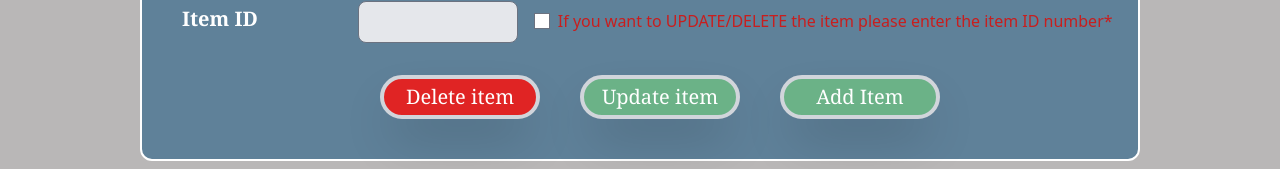
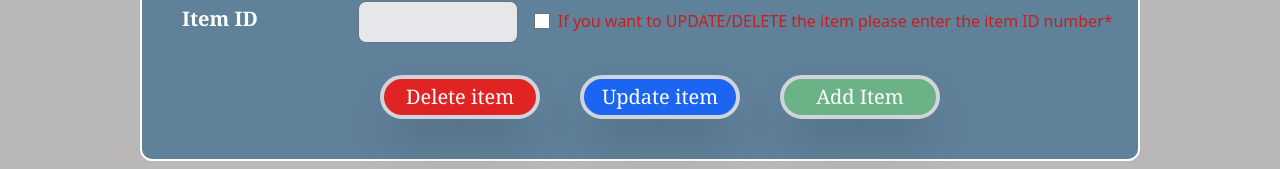
Before and after one commit to Dinuk1994/Clothify_FE, a React (Vite) app: page /admin in a window 1280 px wide. Shown: the part 694-863 px from the top of the page. Built offline with nearby package versions, Linux system fonts and the light colour scheme; a web font is replaced by a local one.

Commit message:
fixinf color in update button

```diff
--- a/src/assets/organism/AdminContainer.tsx
+++ b/src/assets/organism/AdminContainer.tsx
@@ -317,7 +317,7 @@ const AdminContainer = () => {
                             <div className='flex justify-between '>
                                 <div className='ml-10' ><RegBtn name='Delete item' makeDissable={!isChecked} className='rounded-3xl shadow-2xl w-40  text-xl border-4 border-gray-300 font-serif text-white bg-red-600 p-1 hover:bg-red-800' click={handleSubmit(deleteItem)}  /></div>
 
-                                <div className='ml-10'> <RegBtn name='Update item' makeDissable={!isChecked} className='rounded-3xl shadow-2xl w-40  text-xl border-4 border-gray-300 font-serif text-white bg-btn-color p-1 hover:bg-emerald-600' click={handleSubmit(updateItem)} /></div>
+                                <div className='ml-10'> <RegBtn name='Update item' makeDissable={!isChecked} className='rounded-3xl shadow-2xl w-40  text-xl border-4 border-gray-300 font-serif text-white bg-blue-600 p-1 hover:bg-blue-800' click={handleSubmit(updateItem)} /></div>
 
                                 <div className='ml-10' ><RegBtn name='Add Item' makeDissable={isChecked} className='rounded-3xl shadow-2xl w-40  text-xl border-4 border-gray-300 font-serif text-white bg-btn-color p-1 hover:bg-emerald-600' click={handleSubmit(submitForm)} /></div>
                             </div>
```
